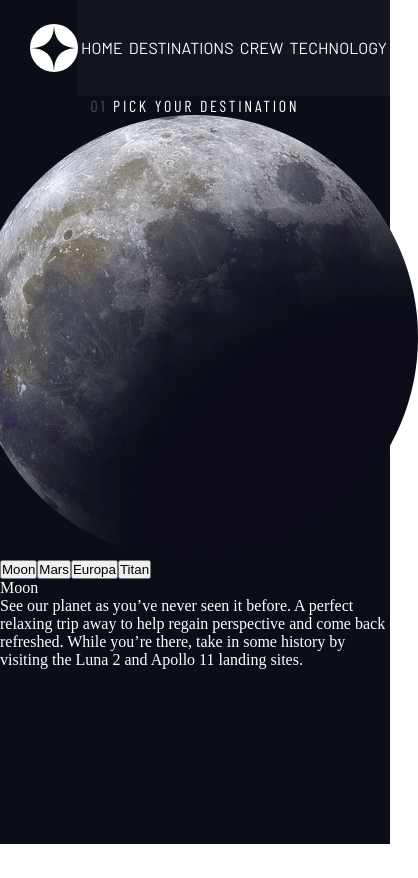
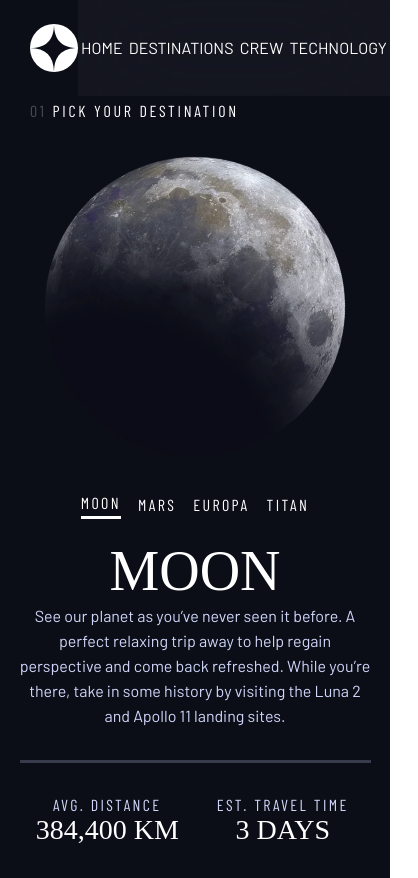
Before and after one commit to Frankiiize/space-react, a React (Create React App) app: page /destinations in a window 390 px wide. Shown: the whole page, 418 px wide, since content can reach past the window. Before the commit the page ends 844 px from the top, so only its background shows below. Built offline with nearby package versions, Linux system fonts and the light colour scheme; a web font is replaced by a local one.

Commit message:
cambio componente bglayou(composicion), maqutacion pag destinations lista y estilos mobile y tablet cambio de posicion containers home y destinations

```diff
--- a/src/App.js
+++ b/src/App.js
@@ -7,18 +7,22 @@ import { DataProvider } from "./context/DataContext";
 import { BrowserRouter, Route, Switch } from "react-router-dom";
 import { Home } from "./pages/Home.jsx";
 import { NavLayaout } from "./containers/NavLayaout";
+import { BgLayaout } from "./containers/BgLayaout";
 function App() {
   return (
     <>
     <DataProvider>
       <BrowserRouter>
         <NavLayaout>
+        <BgLayaout>
+
           <Switch>
             <Route exact path="/" component={Home} />
             <Route exact path="/destinations" component={Destinations}/>
             <Route exact path="/crew" component={Crew}/>
             <Route exact path="/technology" component={Technology}/>
           </Switch>
+        </BgLayaout>
         </NavLayaout>
     </BrowserRouter>
     </DataProvider>
--- a/src/containers/NavLayaout.jsx
+++ b/src/containers/NavLayaout.jsx
@@ -3,14 +3,11 @@ import { Header } from "../components/Header";
 import { BgLayaout } from "./BgLayaout";
 
 const NavLayaout = ({children}) => {
-  const [ backGround, setBackground ] = useState(false);
+  const [ backGround, setBackground ] = useState("home__Layaout");
   return(
     <>
       <Header
         setBackground={setBackground}
-      />
-      <BgLayaout
-        backGround={backGround}
       />
       {children}
     </>
--- a/src/pages/Destinations.jsx
+++ b/src/pages/Destinations.jsx
@@ -1,7 +1,7 @@
 import React, { useContext, useState } from "react";
 import '../styles/pages/destinations.scss'
 import { DataContext } from "../context/DataContext";
-import { useGetData } from "../hooks/useGetData";
+import { BgLayaout } from "../containers/BgLayaout";
 
 const Destinations = () => {
   const { destinations } = useContext(DataContext);
@@ -13,35 +13,55 @@ const Destinations = () => {
   console.log(show)
   return (
     <>
+
       <main className="destination__container">
         <h2 className="destination__container-title">
           <span>01</span> pick your destination
         </h2>
 
-        {show
+          {show
             ? show.map((e, index) => (
-                <img key={`Img-${index}-${e.name}`}src={e.images.webp} alt={e.name} />
+                <img
+                  key={`Img-${index}-${e.name}`}
+                  src={e.images.webp}
+                  alt={e.name}
+                />
+              ))
+            : null}
+        <div className="destination__containerCard">
+        <div className="destination__containerCard-btn">
+              {destinations.map((e, index) => (
+                <button
+                  className={e.name === element ? 'active' : null}
+                  key={`Dest-Element-${index}`}
+                  onClick={() => handleElement(e)}
+                >
+                  {e.name}
+                </button>
+              ))}
+        </div>
+
+          {show
+            ? show.map((e, index) => (
+                <div className="destination__containerCard-description" key={`DestName-${index}-${e.name}`}>
+                  <h3>{e.name}</h3>
+                  <p>{e.description}</p>
+                  <div className="destination__containerCard-description-line"></div>
+                  <div className="destination__containerCard-description-info">
+
+                    <div className="destination__containerCard-description-distance ">
+                      <p>avg. distance</p>
+                      <span>{e.distance}</span>
+                    </div>
+                    <div className="destination__containerCard-description-time">
+                      <p>Est. travel time</p>
+                      <span>{e.travel}</span>
+                    </div>
+                  </div>
+                </div>
               ))
             : null}
 
-        <div className="destination__DestenyBtn">
-          {destinations.map((element, index) => (
-            <button
-              key={`Dest-Element-${index}`}
-              onClick={() => handleElement(element)}
-            >
-              {element.name}
-            </button>
-          ))}
-
-          {show
-            ? show.map((e, index) => (
-              <div  key={`DestName-${index}-${e.name}`}>
-                <p>{e.name}</p>
-                <p>{e.description}</p>
-              </div>
-              ))
-            : null}
         </div>
       </main>
     </>
--- a/src/pages/Home.jsx
+++ b/src/pages/Home.jsx
@@ -1,8 +1,10 @@
 import React from "react";
+import { BgLayaout } from "../containers/BgLayaout";
 import '../styles/pages/Home.scss'
 const Home = () => {
   return (
     <>
+
         <main className="home__container">
           <div className="heroContainer">
             <h2 className="heroContainer-text"> So, you want to travel to</h2>
--- a/src/styles/containers/bg.scss
+++ b/src/styles/containers/bg.scss
@@ -1,9 +1,17 @@
 @import '../vars';
+html {
+  height: 100%;
+}
+body {
+  min-height: 100%;
+}
+
 .home__Layaout{
+  width: 100%;
   min-height: 100vh;
   background-image: url('../../assets/home/background-home-mobile.jpg');
   background-repeat: no-repeat;
-  background-size: 100% 100%;
+  background-size: cover;
 
 }
 .destinations{
@@ -25,3 +33,28 @@
   background-repeat: no-repeat;
   background-size: 100% 100%;
 }
+
+@media  (min-width: 380px)  {
+  .home__Layaout {
+    background-image: url('../../assets/home/background-home-tablet.jpg');
+  }
+  .crew{
+    background-image: url('../../assets/crew/background-crew-tablet.jpg');
+  }
+  .technology{
+    background-image: url('../../assets/technology//background-technology-tablet.jpg');
+  }
+
+
+}
+@media (min-width:768px){
+  .home__Layaout{
+    background-image: url('../../assets/home/background-home-desktop.jpg');
+  }
+  .crew{
+    background-image: url('../../assets/crew/background-crew-desktop.jpg');
+  }
+  .technology{
+    background-image: url('../../assets/technology/background-technology-desktop.jpg');
+  }
+}
--- a/src/styles/globals.scss
+++ b/src/styles/globals.scss
@@ -5,3 +5,7 @@
   box-sizing: border-box;
   font-weight: normal;
 }
+.active {
+  border: none !important;
+  border-bottom: 3px solid white !important;
+}
--- a/src/styles/pages/Home.scss
+++ b/src/styles/pages/Home.scss
@@ -1,8 +1,7 @@
 @import   '../vars';
 .home__container {
-  position: absolute;
   top: 96px;
-  //height: 100%;
+  padding-top: 96px;
   display: grid;
   grid-template-columns: 1fr;
   grid-template-rows: repeat(2, 1fr);
@@ -60,16 +59,3 @@
     letter-spacing: 1.25px;
   }
 }
-
-@media  (min-width: 380px) {
-  .home_Layaout {
-    background-image: url('../../assets/home/background-home-tablet.jpg');
-  }
-
-
-}
-@media (min-width:768px){
-  .home_Layaout{
-    background-image: url('../../assets/home/background-home-desktop.jpg');
-  }
-}
--- a/src/styles/pages/destinations.scss
+++ b/src/styles/pages/destinations.scss
@@ -1,13 +1,9 @@
 @import '../vars';
 .destination__container {
-  display: flex;
-  flex-direction: column;
-  align-items: center ;
-  justify-content: center;
+  display: grid;
+  justify-items: center;
   width: 100%;
-  //min-height: 100vh;
-  position: absolute;
-  top: 96px;
+  padding-top: 96px;
   color: $color-white;
   &-title {
     font-weight: 400;
@@ -16,8 +12,154 @@
     font-family: $font-f-tertiary;
     font-size: $fs-small-three;
     text-transform: uppercase;
+    margin: 5px 0;
+
     span{
       opacity: 0.25;
     }
   }
+  img {
+    width: 100%;
+    max-width: 170px;
+    max-height: 170px;
+    margin:32px 0;
+    animation: rotate 30s linear infinite;
+  }
 }
+.destination__containerCard{
+  width: 90%;
+  display: flex;
+  flex-direction: column;
+  align-items: center;
+  &-btn {
+    width: 70%;
+    height: 30px;
+    display: flex;
+    justify-content: space-around;
+    button{
+      color: $color-white;
+      font-family: $font-f-tertiary;
+      font-size: $fs-small-three;
+      letter-spacing: 2.36px;
+      text-transform: uppercase;
+      background-color: transparent;
+      border:none ;
+    }
+
+  }
+  &-description {
+    width: 100%;
+    margin-top: 20px;
+    display: flex;
+    flex-direction: column;
+    h3 {
+      font-size: $fs-big-headin3;
+      text-align: center;
+      font-family: $font-f-secondary;
+      text-transform: uppercase;
+    }
+    p:nth-child(2){
+      font-size: $fs-small-three;
+      font-family: $font-f-primary;
+      line-height: 25px;
+      text-align: center;
+      color: $color-secondary;
+    }
+    &-line{
+      width: 100%;
+      border-bottom: 3px solid #383B4B;
+      margin: 32px 0;
+    }
+    &-info {
+      display: flex;
+      width: 100%;
+      flex-direction: column;
+      align-items: center;
+      p:nth-child(1), p:nth-child(3){
+        font-family: $font-f-tertiary;
+        color: $color-secondary;
+       // text-align: center;
+        //align-self: center;
+        font-size: $fs-small-three;
+        text-transform: uppercase;
+        letter-spacing: 2.36px;
+      }
+      span {
+        //align-self: center;
+       font-size: $fs-big-headin5;
+       text-transform: uppercase;
+       margin-bottom: 32px;
+      }
+
+    }
+    &-distance  {
+     width: 100%;
+     display: flex;
+     align-items: center;
+     flex-direction: column;
+   }
+   &-time {
+     width: 100%;
+     display: flex;
+     align-items: center;
+     flex-direction: column;
+   }
+  }
+}
+@keyframes rotate {
+  0%{
+    transform: rotate(0deg);
+  }
+
+  100%{
+    transform: rotate(360deg);
+  }
+}
+
+@media  (min-width: 380px)  {
+  .destination__container{
+    &-title {
+      justify-self: flex-start;
+      padding: 0 30px;
+    }
+    img{
+      max-width: 300px;
+      max-height: 300px;
+    }
+  }
+  .destination__containerCard{
+    &-description {
+      &-info {
+        flex-direction: row;
+      }
+      &-distance  {
+        width: 50%;
+        display: flex;
+        flex-direction: column;
+      }
+      &-time {
+        width: 50%;
+        display: flex;
+        flex-direction: column;
+      }
+    }
+
+
+  }
+
+
+}
+@media (min-width:768px){
+  .destination__container {
+    grid-template-columns: 1fr 1fr;
+    grid-template-rows: 60px 1fr ;
+    img {
+      grid-column: 1 / 2;
+      grid-row: 2 / 3;
+    }
+  }
+  .destination__containerCard{
+    grid-column: 2 / 3;
+    grid-row: 2 / 3;
+  }
+}
```
